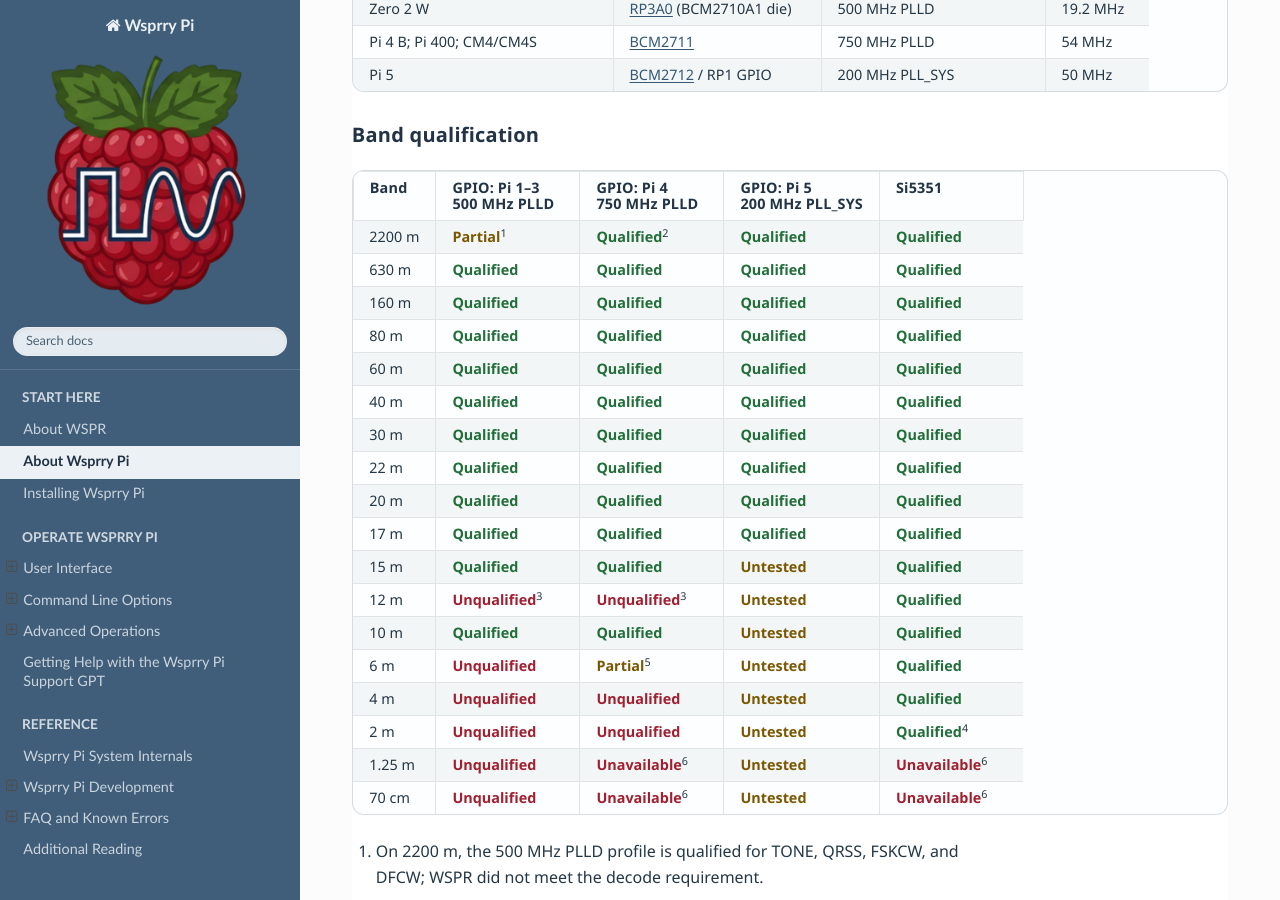
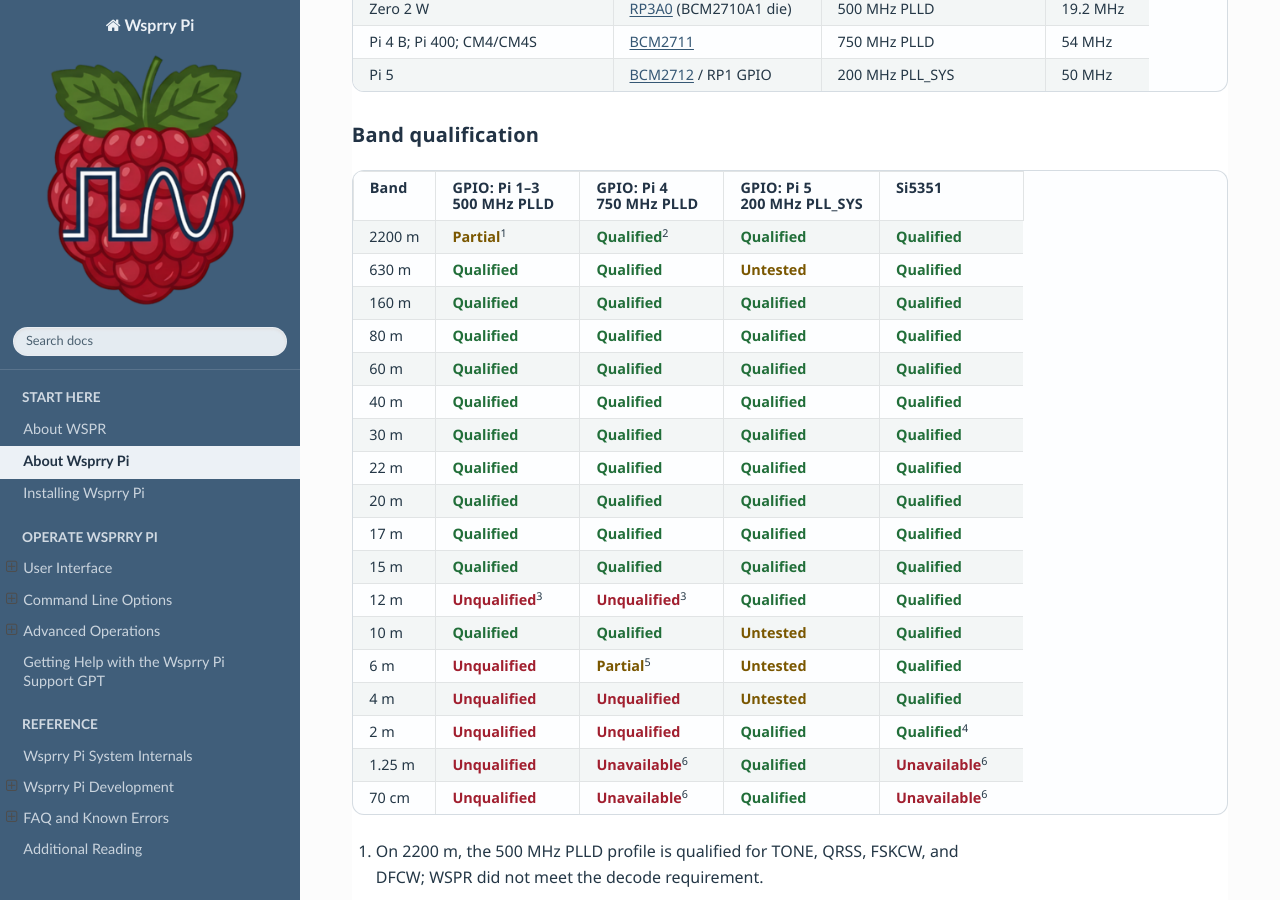
Before and after one commit to WsprryPi/Wsprry_Pi_Docs, a Sphinx documentation site: the page built from docs/About_Wsprry_Pi/index.md, in a window 1280 px wide and 900 px high, scrolled down 3008 px. Built offline with Sphinx 7.4.7 and the Read the Docs theme 3.1.0, drawn with Linux system fonts in a browser that asks for light colours.

Commit message:
docs: update Pi 5 band qualification matrix

```diff
--- a/docs/About_Wsprry_Pi/index.md
+++ b/docs/About_Wsprry_Pi/index.md
@@ -82,7 +82,7 @@
 | Band | GPIO: Pi 1–3<br>500 MHz PLLD | GPIO: Pi 4<br>750 MHz PLLD | GPIO: Pi 5<br>200 MHz PLL_SYS | Si5351 |
 | --- | --- | --- | --- | --- |
 | 2200 m | <span class="qualification-status qualification-status--partial">Partial</span><sup>1</sup> | <span class="qualification-status qualification-status--qualified">Qualified</span><sup>2</sup> | <span class="qualification-status qualification-status--qualified">Qualified</span> | <span class="qualification-status qualification-status--qualified">Qualified</span> |
-| 630 m | <span class="qualification-status qualification-status--qualified">Qualified</span> | <span class="qualification-status qualification-status--qualified">Qualified</span> | <span class="qualification-status qualification-status--qualified">Qualified</span> | <span class="qualification-status qualification-status--qualified">Qualified</span> |
+| 630 m | <span class="qualification-status qualification-status--qualified">Qualified</span> | <span class="qualification-status qualification-status--qualified">Qualified</span> | <span class="qualification-status qualification-status--untested">Untested</span> | <span class="qualification-status qualification-status--qualified">Qualified</span> |
 | 160 m | <span class="qualification-status qualification-status--qualified">Qualified</span> | <span class="qualification-status qualification-status--qualified">Qualified</span> | <span class="qualification-status qualification-status--qualified">Qualified</span> | <span class="qualification-status qualification-status--qualified">Qualified</span> |
 | 80 m | <span class="qualification-status qualification-status--qualified">Qualified</span> | <span class="qualification-status qualification-status--qualified">Qualified</span> | <span class="qualification-status qualification-status--qualified">Qualified</span> | <span class="qualification-status qualification-status--qualified">Qualified</span> |
 | 60 m | <span class="qualification-status qualification-status--qualified">Qualified</span> | <span class="qualification-status qualification-status--qualified">Qualified</span> | <span class="qualification-status qualification-status--qualified">Qualified</span> | <span class="qualification-status qualification-status--qualified">Qualified</span> |
@@ -91,14 +91,14 @@
 | 22 m | <span class="qualification-status qualification-status--qualified">Qualified</span> | <span class="qualification-status qualification-status--qualified">Qualified</span> | <span class="qualification-status qualification-status--qualified">Qualified</span> | <span class="qualification-status qualification-status--qualified">Qualified</span> |
 | 20 m | <span class="qualification-status qualification-status--qualified">Qualified</span> | <span class="qualification-status qualification-status--qualified">Qualified</span> | <span class="qualification-status qualification-status--qualified">Qualified</span> | <span class="qualification-status qualification-status--qualified">Qualified</span> |
 | 17 m | <span class="qualification-status qualification-status--qualified">Qualified</span> | <span class="qualification-status qualification-status--qualified">Qualified</span> | <span class="qualification-status qualification-status--qualified">Qualified</span> | <span class="qualification-status qualification-status--qualified">Qualified</span> |
-| 15 m | <span class="qualification-status qualification-status--qualified">Qualified</span> | <span class="qualification-status qualification-status--qualified">Qualified</span> | <span class="qualification-status qualification-status--untested">Untested</span> | <span class="qualification-status qualification-status--qualified">Qualified</span> |
-| 12 m | <span class="qualification-status qualification-status--unqualified">Unqualified</span><sup>3</sup> | <span class="qualification-status qualification-status--unqualified">Unqualified</span><sup>3</sup> | <span class="qualification-status qualification-status--untested">Untested</span> | <span class="qualification-status qualification-status--qualified">Qualified</span> |
+| 15 m | <span class="qualification-status qualification-status--qualified">Qualified</span> | <span class="qualification-status qualification-status--qualified">Qualified</span> | <span class="qualification-status qualification-status--qualified">Qualified</span> | <span class="qualification-status qualification-status--qualified">Qualified</span> |
+| 12 m | <span class="qualification-status qualification-status--unqualified">Unqualified</span><sup>3</sup> | <span class="qualification-status qualification-status--unqualified">Unqualified</span><sup>3</sup> | <span class="qualification-status qualification-status--qualified">Qualified</span> | <span class="qualification-status qualification-status--qualified">Qualified</span> |
 | 10 m | <span class="qualification-status qualification-status--qualified">Qualified</span> | <span class="qualification-status qualification-status--qualified">Qualified</span> | <span class="qualification-status qualification-status--untested">Untested</span> | <span class="qualification-status qualification-status--qualified">Qualified</span> |
 | 6 m | <span class="qualification-status qualification-status--unqualified">Unqualified</span> | <span class="qualification-status qualification-status--partial">Partial</span><sup>5</sup> | <span class="qualification-status qualification-status--untested">Untested</span> | <span class="qualification-status qualification-status--qualified">Qualified</span> |
 | 4 m | <span class="qualification-status qualification-status--unqualified">Unqualified</span> | <span class="qualification-status qualification-status--unqualified">Unqualified</span> | <span class="qualification-status qualification-status--untested">Untested</span> | <span class="qualification-status qualification-status--qualified">Qualified</span> |
-| 2 m | <span class="qualification-status qualification-status--unqualified">Unqualified</span> | <span class="qualification-status qualification-status--unqualified">Unqualified</span> | <span class="qualification-status qualification-status--untested">Untested</span> | <span class="qualification-status qualification-status--qualified">Qualified</span><sup>4</sup> |
-| 1.25 m | <span class="qualification-status qualification-status--unqualified">Unqualified</span> | <span class="qualification-status qualification-status--unavailable">Unavailable</span><sup>6</sup> | <span class="qualification-status qualification-status--untested">Untested</span> | <span class="qualification-status qualification-status--unavailable">Unavailable</span><sup>6</sup> |
-| 70 cm | <span class="qualification-status qualification-status--unqualified">Unqualified</span> | <span class="qualification-status qualification-status--unavailable">Unavailable</span><sup>6</sup> | <span class="qualification-status qualification-status--untested">Untested</span> | <span class="qualification-status qualification-status--unavailable">Unavailable</span><sup>6</sup> |
+| 2 m | <span class="qualification-status qualification-status--unqualified">Unqualified</span> | <span class="qualification-status qualification-status--unqualified">Unqualified</span> | <span class="qualification-status qualification-status--qualified">Qualified</span> | <span class="qualification-status qualification-status--qualified">Qualified</span><sup>4</sup> |
+| 1.25 m | <span class="qualification-status qualification-status--unqualified">Unqualified</span> | <span class="qualification-status qualification-status--unavailable">Unavailable</span><sup>6</sup> | <span class="qualification-status qualification-status--qualified">Qualified</span> | <span class="qualification-status qualification-status--unavailable">Unavailable</span><sup>6</sup> |
+| 70 cm | <span class="qualification-status qualification-status--unqualified">Unqualified</span> | <span class="qualification-status qualification-status--unavailable">Unavailable</span><sup>6</sup> | <span class="qualification-status qualification-status--qualified">Qualified</span> | <span class="qualification-status qualification-status--unavailable">Unavailable</span><sup>6</sup> |
 
 1. On 2200 m, the 500 MHz PLLD profile is qualified for TONE, QRSS, FSKCW, and DFCW; WSPR did not meet the decode requirement.
 2. On 2200 m the Pi 4 uses the 54 MHz oscillator, instead of the usual 750 MHz PLLD.
```
